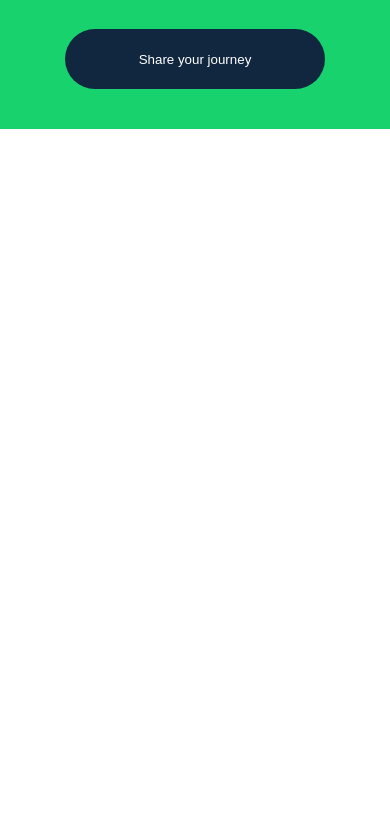
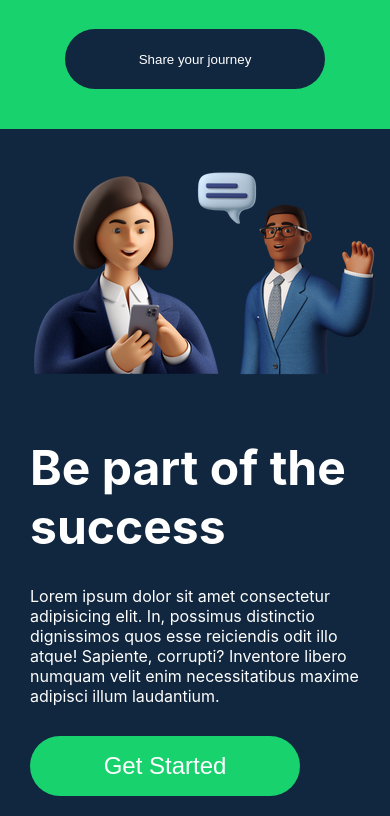
Before and after one commit to Diana-nyamai/KikapuLanding, a React (Create React App) app: page / in a window 390 px wide. Shown: the part 2865-3681 px from the top of the page. Before the commit the page ends 2994 px from the top, so only its background shows below. Built offline with nearby package versions, Linux system fonts and the light colour scheme.

Commit message:
Success section complete

```diff
--- a/src/App.js
+++ b/src/App.js
@@ -3,6 +3,7 @@ import {Navbar} from './components/Navbar/index'
 import { Cards } from './pages/Cards/Cards';
 import { Features } from './pages/Features';
 import { Home } from './pages/Home/Home';
+import { Sucess } from './pages/Success/Sucess';
 import { Share } from './pages/shareJourney/Share';
 
 function App() {
@@ -13,6 +14,7 @@ function App() {
       <Features/>
       <Cards/>
       <Share/>
+      <Sucess/>
     </div>
   );
 }
--- a/src/App.scss
+++ b/src/App.scss
@@ -9,7 +9,7 @@
 @import './pages/Features/features.scss';
 @import './pages/Cards/cards.scss';
 @import './pages/shareJourney/share.scss';
-
+@import './pages/Success/success.scss';
 
 .App{
     overflow-x: hidden;
--- /dev/null
+++ b/src/pages/Success/Sucess.js
@@ -0,0 +1,16 @@
+import success from '../../assets/success.png'
+
+export const Sucess = () => {
+  return (
+    <div className="successContainer">
+        <div className="successLeft">
+            <h3>Be part of the success</h3>
+            <p>Lorem ipsum dolor sit amet consectetur adipisicing elit. In, possimus distinctio dignissimos quos esse reiciendis odit illo atque! Sapiente, corrupti? Inventore libero numquam velit enim necessitatibus maxime adipisci illum laudantium.</p>
+            <button className='getStarted'>Get Started</button>
+        </div>
+        <div className="successRight">
+            <img src={success} alt="success" />
+        </div>
+    </div>
+  )
+}
--- /dev/null
+++ b/src/pages/Success/success.scss
@@ -0,0 +1,52 @@
+.successContainer{
+    background-color: $mainColor;
+    padding: 200px 100px;
+    display: flex;
+    justify-content: space-evenly;
+}
+.successLeft {
+    color: $whiteText;
+}
+.successLeft h3{
+    font-size: 48px;
+    margin-bottom: 30px;
+}
+.successLeft p{
+    width: 500px;
+    margin-bottom: 30px;
+
+}
+.getStarted{
+    width: 270px;
+    height: 60px;
+    border-radius: 30px;
+    background-color: $secondaryColor;
+    color: $whiteText;
+    font-size: 24px;
+    outline: none;
+    border: none;
+}
+@media all and (max-width: 840px){
+    .successContainer{
+        flex-wrap: wrap;
+        gap: 30px;
+        flex-direction: column-reverse;
+        justify-content: center;
+        padding: 20px;
+    }
+    .successLeft{
+        padding: 0 10px;
+    }
+    .successLeft p{
+        width: auto;
+    }
+}
+
+@media all and (max-width: 280px){
+    .successContainer{
+        padding: 10px;
+    }
+    .successRight img{
+        width: 100%;
+    }
+}
```
Also changed, not shown: src/assets/success.png (added), src/pages/Success/index.js (added).
